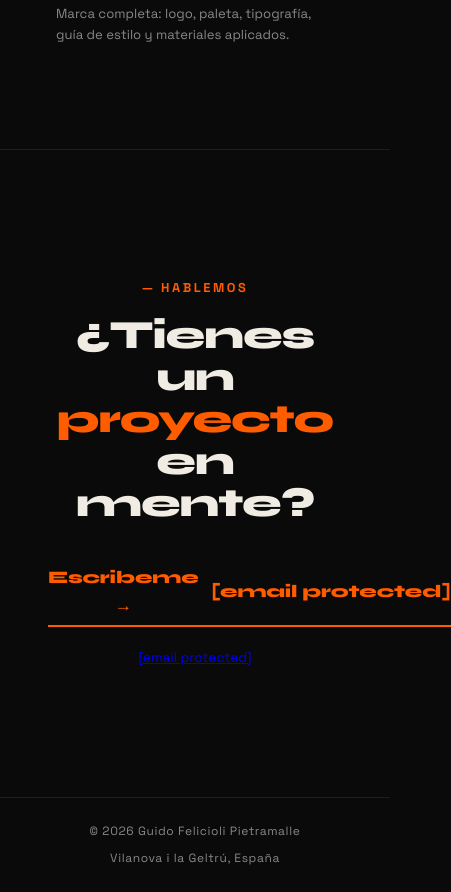
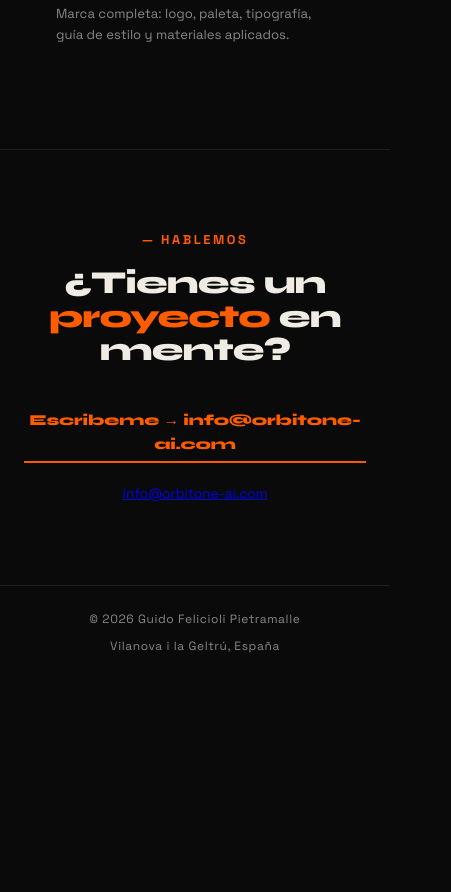
Before and after one commit to Chewbaccapakero416/portfolio-guidofelicioli, a plain HTML site: page index.html in a window 390 px wide. Shown: the part 7729-8621 px from the top of the page, 451 px wide, since content can reach past the window. After the commit the page ends 8409 px from the top, so only its background shows below. Drawn offline with Linux system fonts and the light colour scheme.

Commit message:
index.html

```diff
--- a/index.html
+++ b/index.html
@@ -457,6 +457,9 @@ footer{
   footer{flex-direction:column;gap:.5rem;text-align:center;padding:1.5rem;}
   .hero-content{padding:0 1.5rem 3rem;}
   .hero-name{font-size:clamp(2rem,9vw,3.5rem);}
+  #contacto{padding:5rem 1.5rem;}
+  .cth{font-size:clamp(2rem,8vw,3rem);}
+  .cta.hov{font-size:.95rem;word-break:break-all;}
 }
 </style>
 <script>
@@ -812,8 +815,17 @@ footer{
   <div class="ctw reveal">
     <p class="cts">— Hablemos</p>
     <h2 class="cth">¿Tienes un<br><span style="color:var(--orange)">proyecto</span> en mente?</h2>
-    <a href="/cdn-cgi/l/email-protection#81e8efe7eec1eef3e3e8f5eeefe4ace0e8afe2eeec" class="cta hov">Escribeme → <span class="__cf_email__" data-cfemail="264f484049664954444f524948430b474f0845494b">[email&#160;protected]</span></a>
-    <p class="cemail" style="margin-top:20px"><a href="/cdn-cgi/l/email-protection#2b42454d446b445949425f44454e064a4205484446"><span class="__cf_email__" data-cfemail="41282f272e012e332328352e2f246c20286f222e2c">[email&#160;protected]</span></a></p>
+    <a id="cta-email" href="#" class="cta hov">Escribeme → info@orbitone-ai.com</a>
+    <p class="cemail" style="margin-top:20px"><a id="cemail-link" href="#">info@orbitone-ai.com</a></p>
+    <script>
+    (function(){
+      var e = 'info' + '@' + 'orbitone-ai.com';
+      var a = document.getElementById('cta-email');
+      var b = document.getElementById('cemail-link');
+      if(a){ a.href = 'mailto:' + e; a.textContent = 'Escribeme → ' + e; }
+      if(b){ b.href = 'mailto:' + e; b.textContent = e; }
+    })();
+    </script>
   </div>
 </section>
 
@@ -822,7 +834,7 @@ footer{
   <span>Vilanova i la Geltrú, España</span>
 </footer>
 
-<script data-cfasync="false" src="/cdn-cgi/scripts/5c5dd728/cloudflare-static/email-decode.min.js"></script><script>
+<script>
 // Custom cursor
 const cur = document.getElementById('cur');
 document.addEventListener('mousemove', e => {
```
